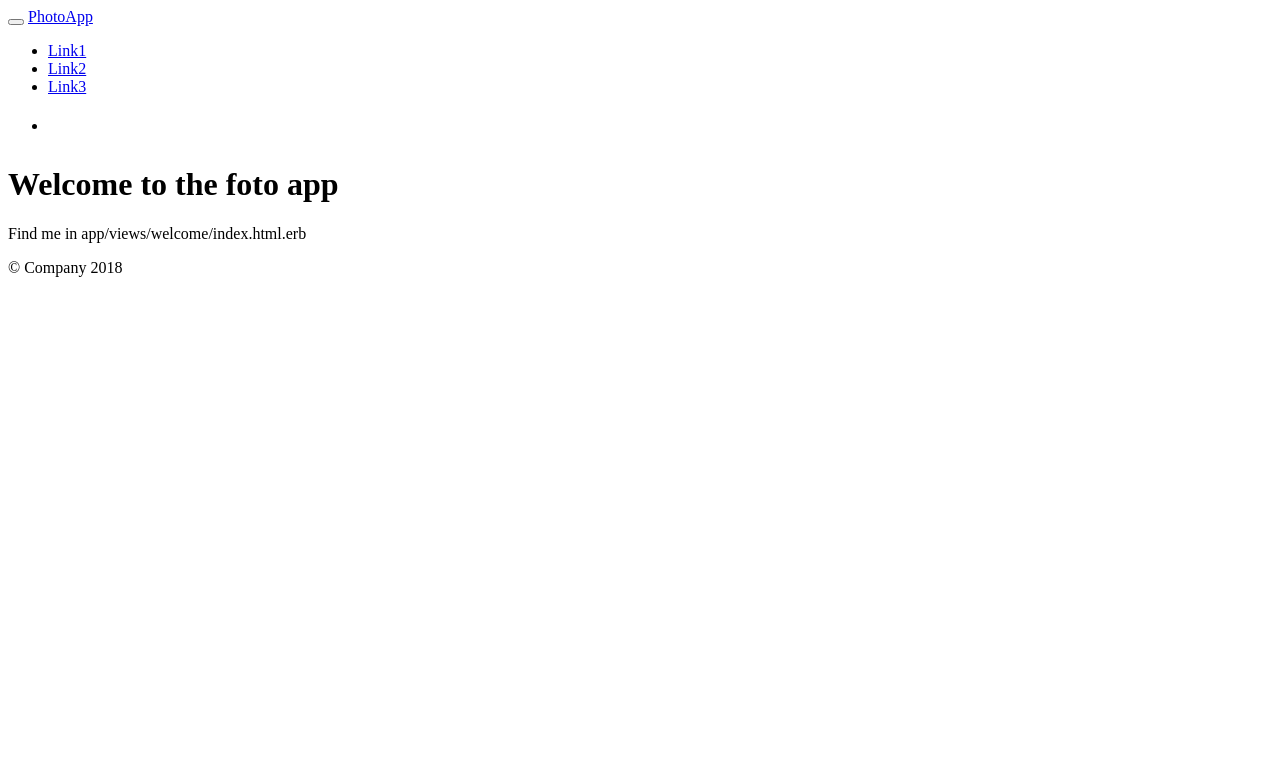
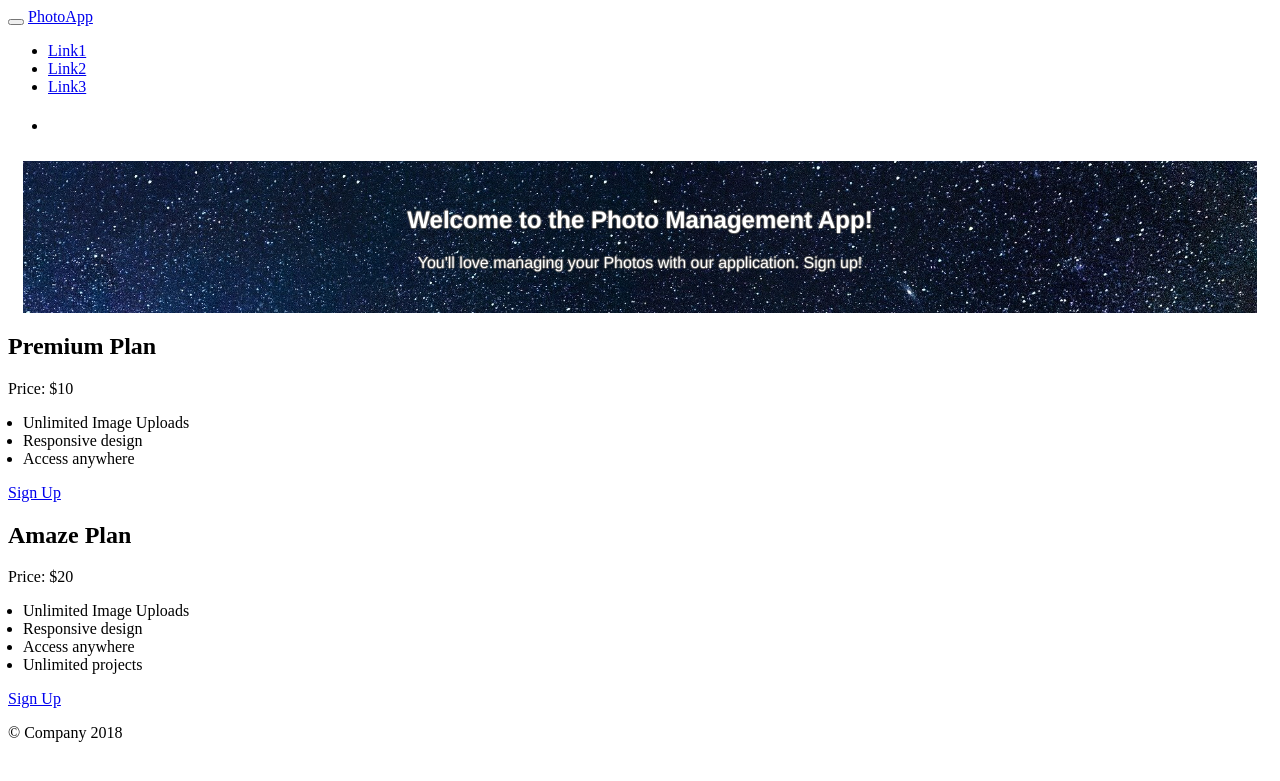
Before and after one commit to branrojs/photo-app-ror, a Rails app: page / in a window 1280 px wide. Shown: the top 781 px of the page. Run offline with Rails 7, Linux system fonts and the light colour scheme; style sheets or scripts are compiled from the project's sources; some libraries are stand-ins or nearby versions.

Commit message:
update homepage

```diff
--- a/app/assets/stylesheets/custom.css.scss
+++ b/app/assets/stylesheets/custom.css.scss
@@ -99,3 +99,34 @@
   color: #fff;
 
 }
+
+.features {
+  ul {
+    margin-left: 0;
+    padding-left: 15px;
+  }
+}
+
+.jumbotron {
+  text-align: center;
+  background-image: asset-url('meeting.jpg');
+  background-size: cover;
+  color: #fff;
+  font-family: 'Helvetica Neue' !important;
+  font-stretch: expanded;
+  padding-top: 25px;
+  padding-bottom: 25px;
+  margin-left: 15px;
+  margin-right: 15px;
+  text-shadow: -1px 0 #555, 0 1px #555, 1px 0 #555, 0 -1px #555;
+
+}
+
+.no-left-padding {
+  padding-left: 0 !important;
+}
+
+.listing {
+  list-style: none;
+  padding-left: 0;
+}
--- a/app/views/layouts/application.html.erb
+++ b/app/views/layouts/application.html.erb
@@ -71,7 +71,7 @@
 
     <div class="container">
       <div class="row">
-        <div class="col-lg-9">
+        <div class="col-lg-12">
           <%= bootstrap_flash %>
           <%= yield %>
         </div>
--- a/app/views/welcome/index.html.erb
+++ b/app/views/welcome/index.html.erb
@@ -1,2 +1,48 @@
-<h1>Welcome to the foto app</h1>
-<p>Find me in app/views/welcome/index.html.erb</p>
+<% if current_user %>
+  <h3>Welcome: <%= current_user.email %></h3>
+<% else %>
+  <div class="jumbotron">
+    <h2>Welcome to the Photo Management App!</h2>
+    <p class="lead">
+      You'll love managing your Photos with our application. Sign up!
+    </p>
+  </div>
+
+  <div class="row">
+    <div class="plans clearfix">
+      <div class="col-lg-3 col-lg-offset-3 plan">
+        <h2>Premium Plan</h2>
+        <div class="price pull-right">
+          Price: $10
+        </div>
+        <div class="features">
+          <ul>
+            <li>Unlimited Image Uploads</li>
+            <li>Responsive design</li>
+            <li>Access anywhere</li>
+          </ul>
+        </div>
+        <p>
+          <%= link_to 'Sign Up', new_user_registration_path, class: 'btn btn-primary sign-up' %>
+        </p>
+      </div>
+      <div class="col-lg-3 plan">
+        <h2>Amaze Plan</h2>
+        <div class="price pull-right">
+          Price: $20
+        </div>
+        <div class="features">
+          <ul>
+            <li>Unlimited Image Uploads</li>
+            <li>Responsive design</li>
+            <li>Access anywhere</li>
+            <li class='extra'>Unlimited projects</li>
+          </ul>
+        </div>
+        <p>
+          <%= link_to 'Sign Up', new_user_registration_path, class: 'btn btn-primary sign-up' %>
+        </p>
+      </div>
+    </div>
+  </div>
+<% end %>
--- a/config/initializers/devise.rb
+++ b/config/initializers/devise.rb
@@ -18,7 +18,7 @@
   # Configure the e-mail address which will be shown in Devise::Mailer,
   # note that it will be overwritten if you use your own mailer class
   # with default "from" parameter.
-  config.mailer_sender = 'please-change-me-at-config-initializers-devise@example.com'
+  config.mailer_sender = 'donotreply@example.com'
 
   # Configure the class responsible to send e-mails.
   # config.mailer = 'Devise::Mailer'
```
Also changed, not shown: app/assets/images/meeting.jpg (added).
